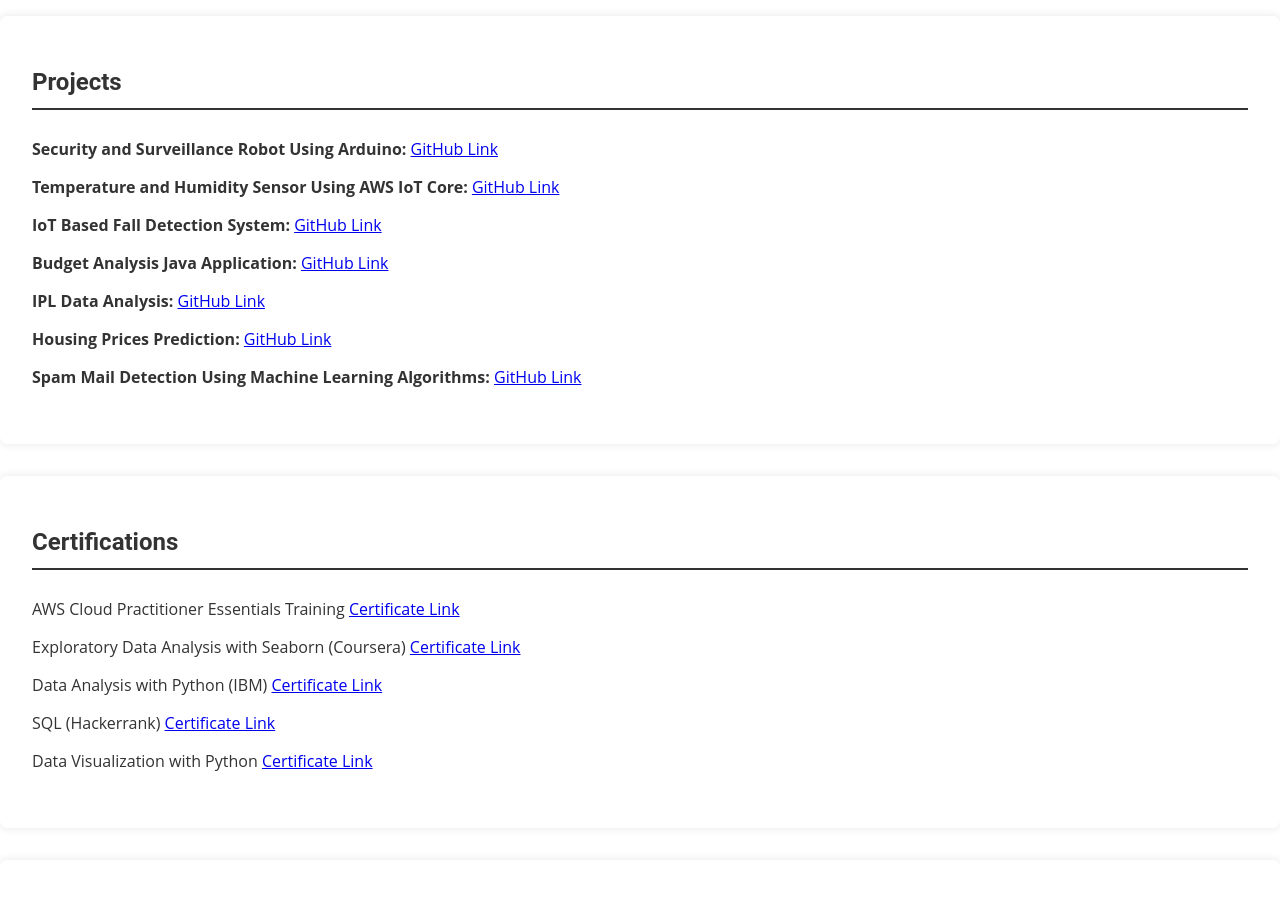
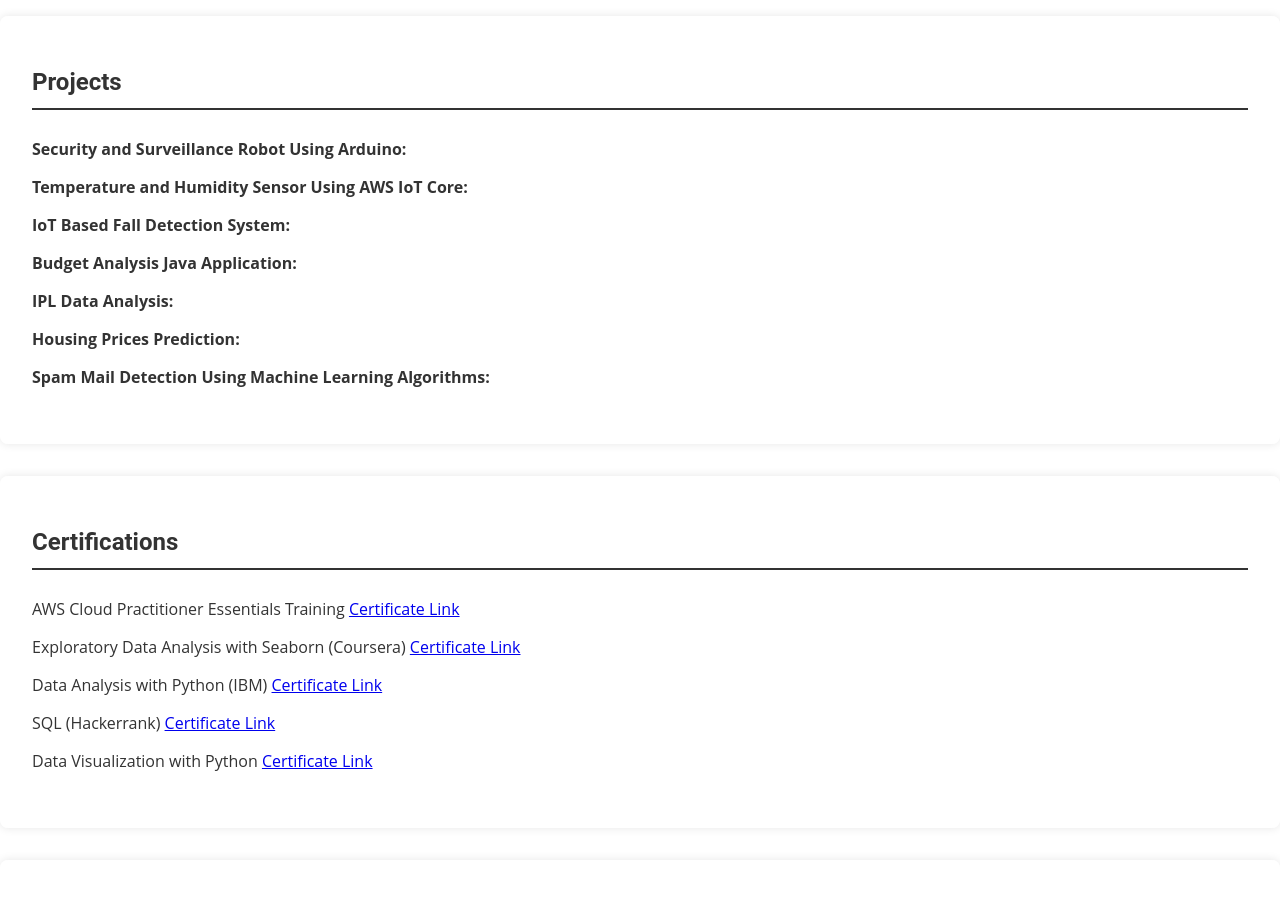
Before and after one commit to Pankajajagdish/Pankajajagdish.github.io, a plain HTML site: page index.html in a window 1280 px wide. Shown: the part 1500-2409 px from the top of the page. Drawn offline with Linux system fonts and the light colour scheme; a script that the page names is missing.

Commit message:
Update index.html

```diff
--- a/index.html
+++ b/index.html
@@ -56,13 +56,13 @@
     <section id="projects">
         <h2>Projects</h2>
         <ul>
-            <li><strong>Security and Surveillance Robot Using Arduino:</strong> <a href="https://github.com/Pankajajagdish/security-surveillance-robot" target="_blank">GitHub Link</a></li>
-            <li><strong>Temperature and Humidity Sensor Using AWS IoT Core:</strong> <a href="https://github.com/Pankajajagdish/temp-humidity-sensor" target="_blank">GitHub Link</a></li>
-            <li><strong>IoT Based Fall Detection System:</strong> <a href="https://github.com/Pankajajagdish/fall-detection-system" target="_blank">GitHub Link</a></li>
-            <li><strong>Budget Analysis Java Application:</strong> <a href="https://github.com/Pankajajagdish/budget-analysis" target="_blank">GitHub Link</a></li>
-            <li><strong>IPL Data Analysis:</strong> <a href="https://github.com/Pankajajagdishe/ipl-data-analysis" target="_blank">GitHub Link</a></li>
-            <li><strong>Housing Prices Prediction:</strong> <a href="https://github.com/Pankajajagdishe/housing-prices-prediction" target="_blank">GitHub Link</a></li>
-            <li><strong>Spam Mail Detection Using Machine Learning Algorithms:</strong> <a href="https://github.com/Pankajajagdish/spam-mail-detection" target="_blank">GitHub Link</a></li>
+            <li><strong>Security and Surveillance Robot Using Arduino:</strong> </li>
+            <li><strong>Temperature and Humidity Sensor Using AWS IoT Core:</strong> </li>
+            <li><strong>IoT Based Fall Detection System:</strong> </li>
+            <li><strong>Budget Analysis Java Application:</strong> </li>
+            <li><strong>IPL Data Analysis:</strong> </li>
+            <li><strong>Housing Prices Prediction:</strong> </li>
+            <li><strong>Spam Mail Detection Using Machine Learning Algorithms:</strong> </li>
         </ul>
     </section>
 
```
